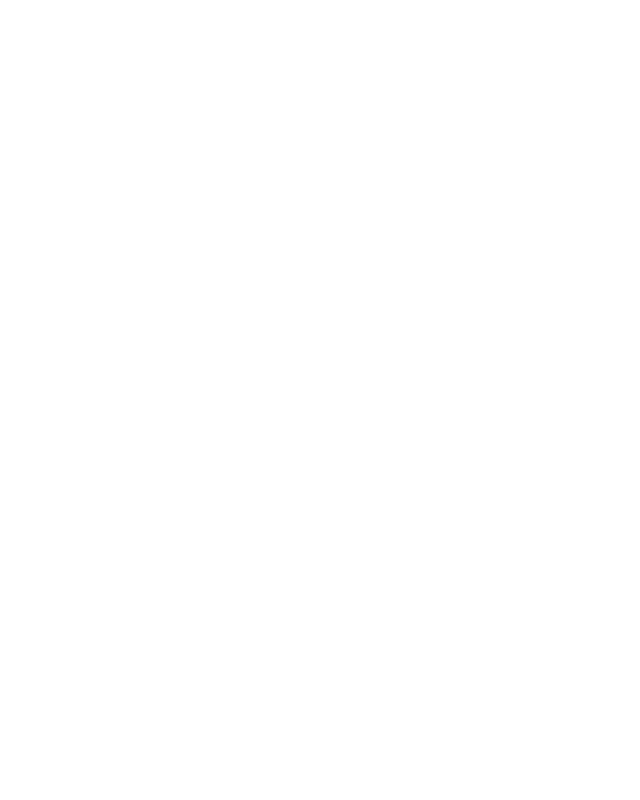
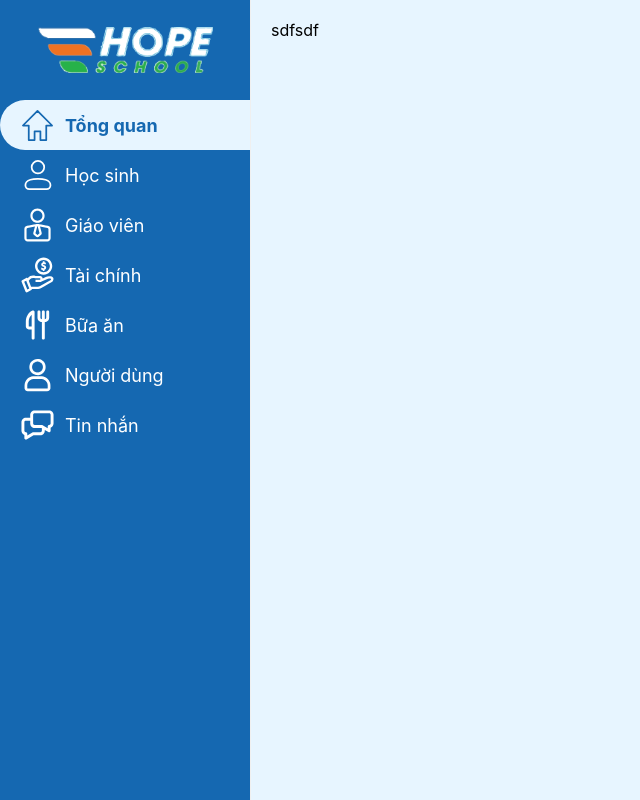
Before and after one commit to TalJa1/web-huybao, a React (Create React App) app: page /students in a window 1280 px wide. Before the commit this address had no page. Shown: the whole page, without its empty margins (0-640 px from the left). Built offline with nearby package versions, Linux system fonts and the light colour scheme.

Commit message:
Add StudentPage component and route for student details view

```diff
--- a/src/App.tsx
+++ b/src/App.tsx
@@ -3,12 +3,14 @@
 import { Routes, Route } from "react-router";
 import { BrowserRouter } from "react-router-dom";
 import Home from "./views/Home";
+import StudentPage from "./views/StudentPage";
 
 function App() {
   return (
     <BrowserRouter>
       <Routes>
         <Route path="/" element={<Home />} />
+        <Route path="/students" element={<StudentPage />} />
       </Routes>
     </BrowserRouter>
   );
--- /dev/null
+++ b/src/views/StudentPage.tsx
@@ -0,0 +1,17 @@
+import { Box } from "@mui/material";
+import React from "react";
+import TopLayout from "../components/TopLayout";
+
+const StudentPage = () => {
+  return (
+    <TopLayout>
+      <Main />
+    </TopLayout>
+  );
+};
+
+const Main: React.FC = () => {
+  return <Box sx={{ padding: "20px" }}>sdfsdf</Box>;
+};
+
+export default StudentPage;
```
